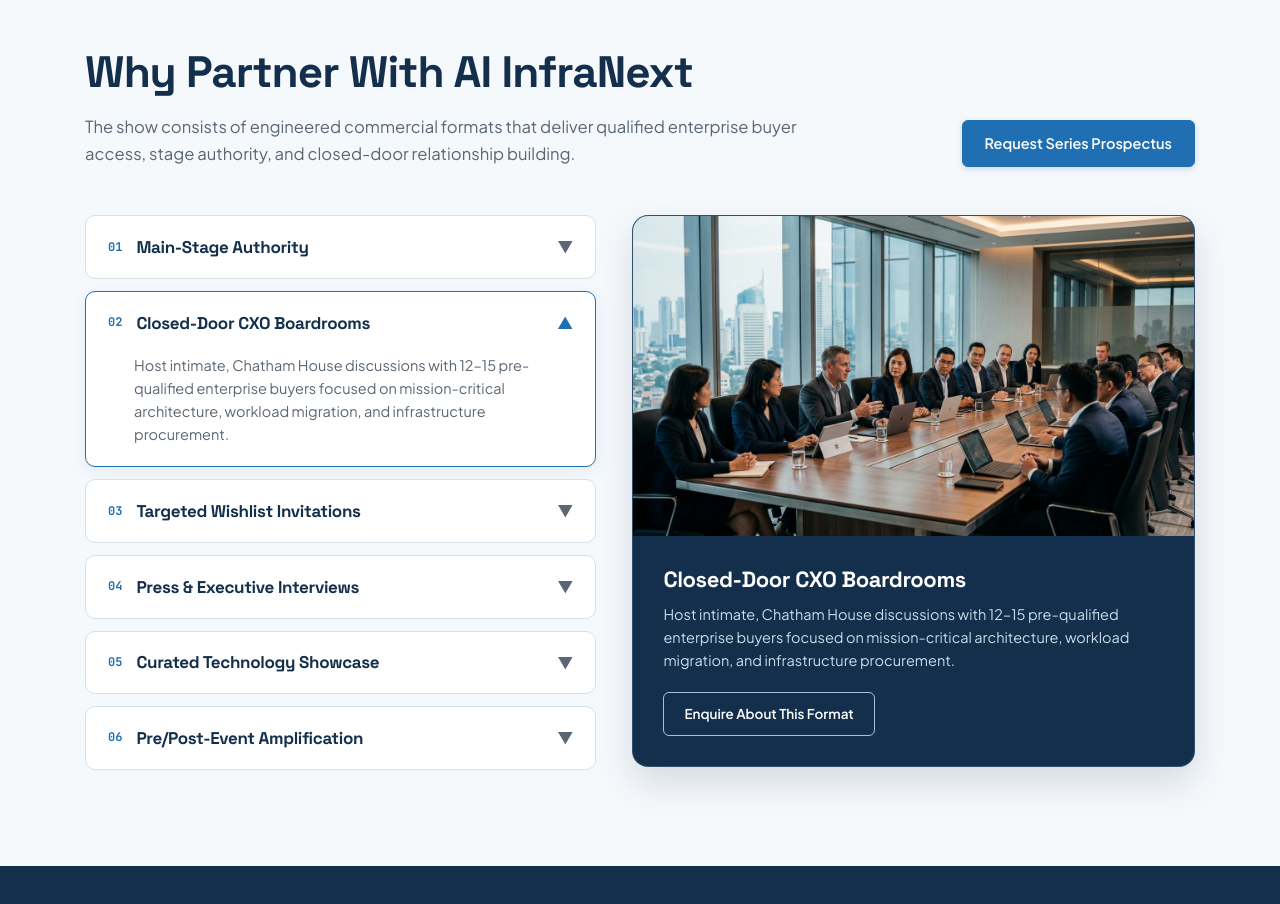
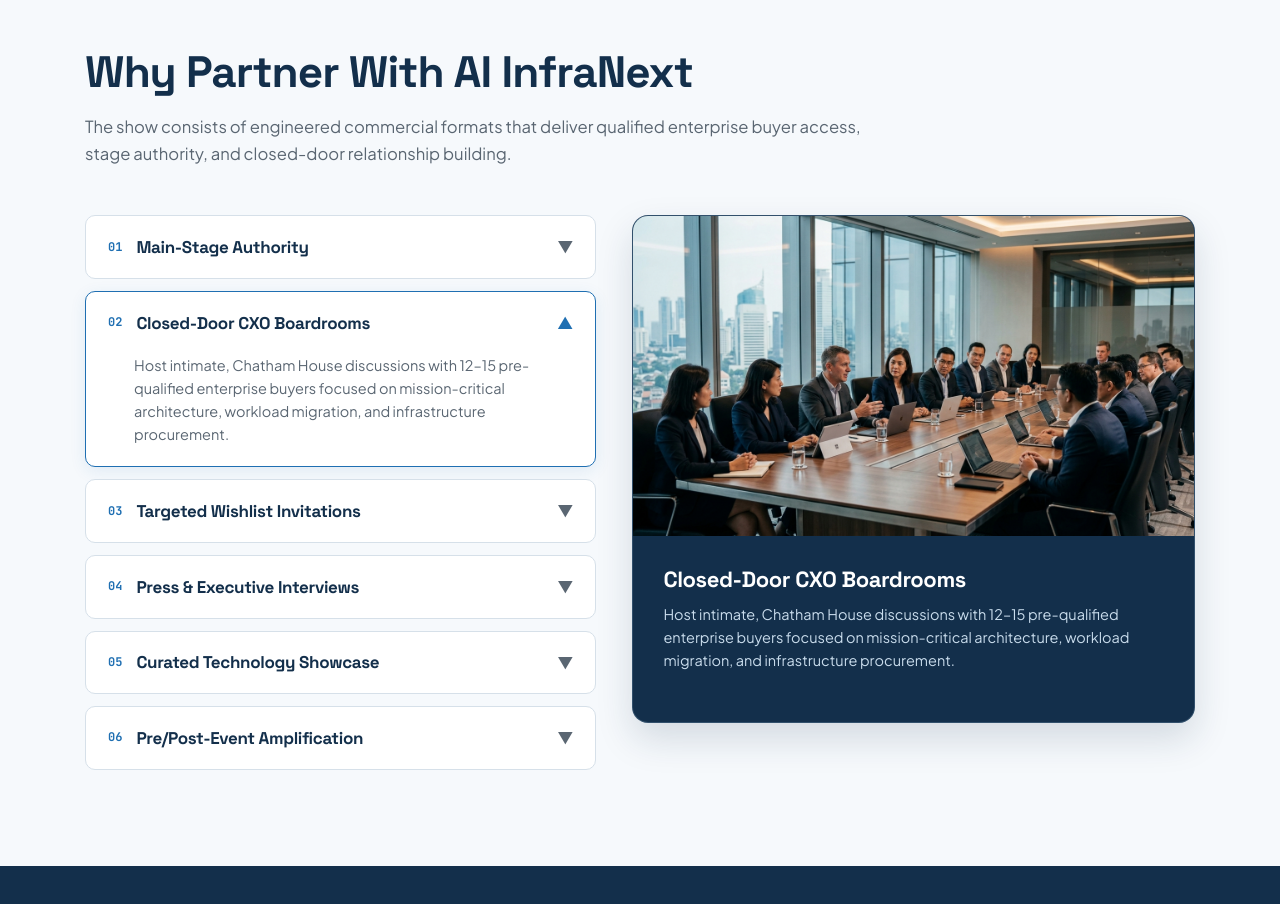
Before and after one commit to Trescon-Events/AI-Infranext-Series, a website: page index.html in a window 1280 px wide. Shown: the part 4720-5624 px from the top of the page. Drawn offline with Linux system fonts and the light colour scheme.

Commit message:
Remove Request Series Prospectus and Enquire About This Format buttons

```diff
--- a/index.html
+++ b/index.html
@@ -379,14 +379,11 @@
     <section class="section-light" id="why-sponsor">
       <div class="container">
         <div class="row align-items-end mb-5">
-          <div class="col-lg-8">
+          <div class="col-lg-10">
             <h2 class="section-title" style="color: var(--navy);">Why Partner With AI InfraNext</h2>
             <p class="section-desc mb-0" style="color: var(--grey);">
               The show consists of engineered commercial formats that deliver qualified enterprise buyer access, stage authority, and closed-door relationship building.
             </p>
-          </div>
-          <div class="col-lg-4 text-lg-right mt-3 mt-lg-0">
-            <a href="#register" class="btn-ain-primary">Request Series Prospectus</a>
           </div>
         </div>
 
@@ -480,7 +477,6 @@
               <p class="ain-sponsor-stage-desc" id="sponsorStageDesc">
                 Deliver keynote vision presentations, chair plenary architecture debates, and position your executive leadership before the full regional delegation.
               </p>
-              <a href="#register" class="btn-ain-secondary" style="border-color: var(--tint); font-size: 13.5px;">Enquire About This Format</a>
             </div>
           </div>
         </div>
```
